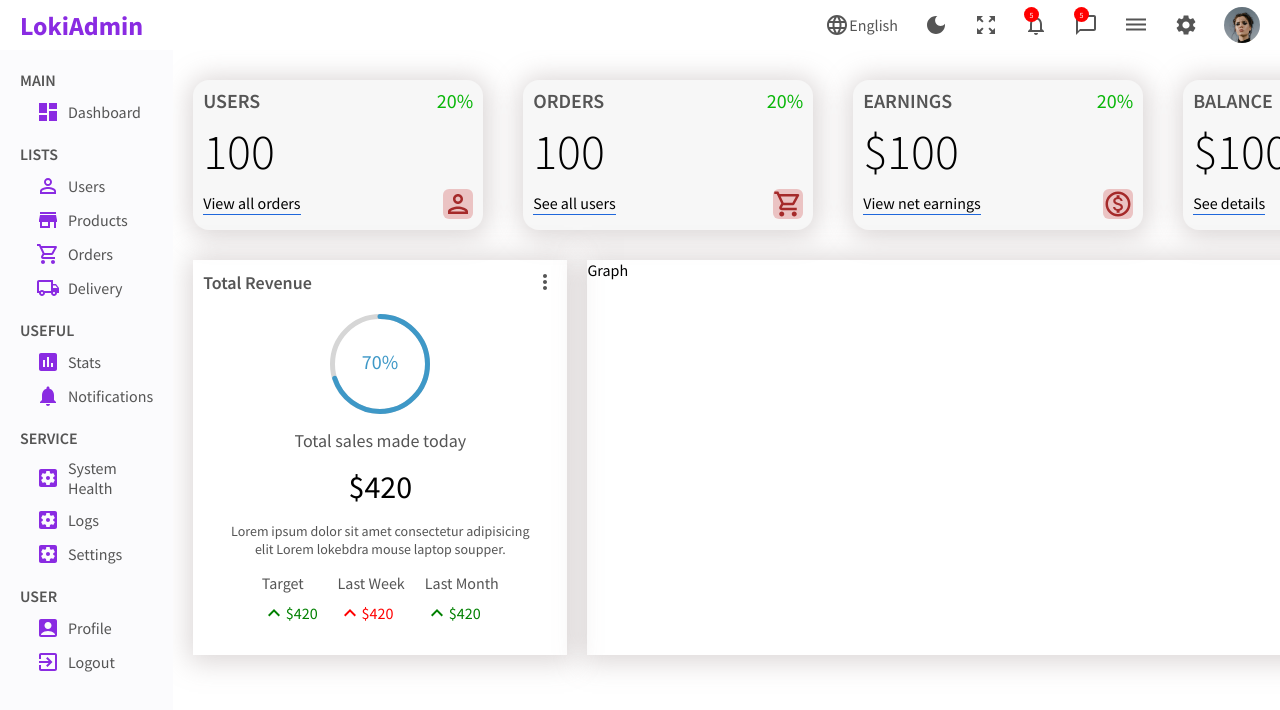
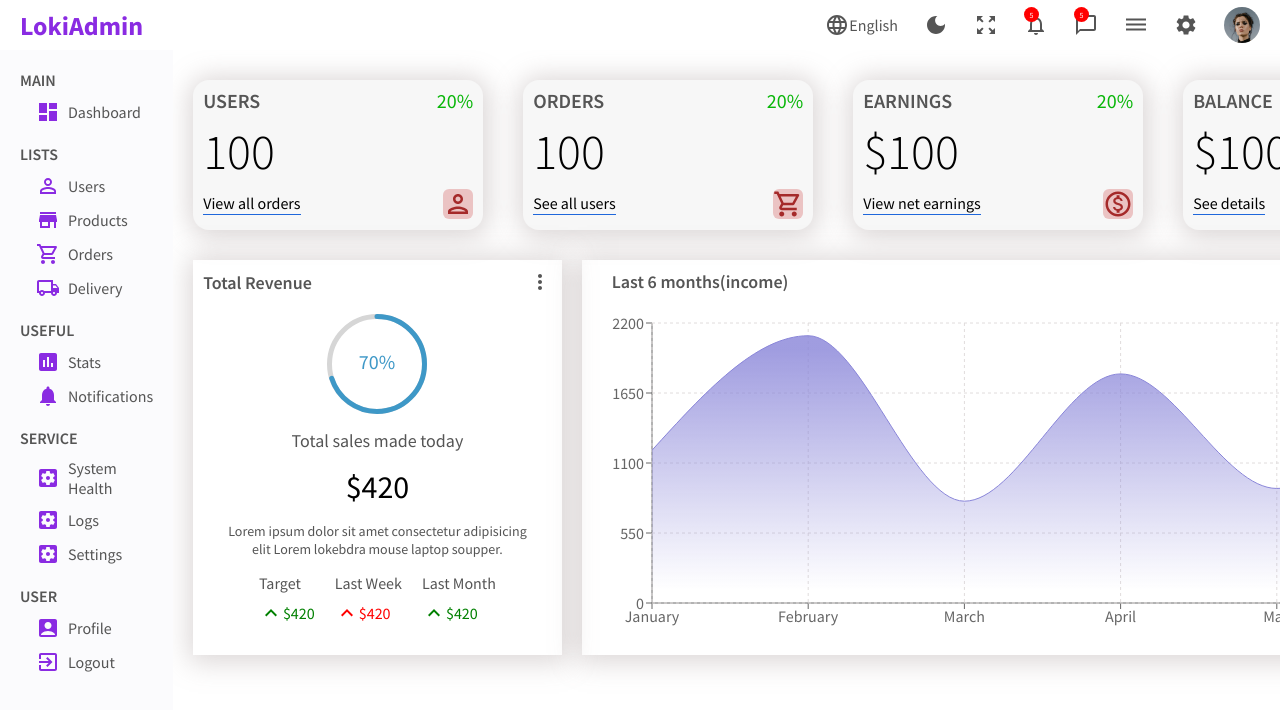
Before and after one commit to lokendra-loki/Admin-Panel, a React (Create React App) app: page / in a window 1280 px wide. Shown: the top 710 px of the page. Built offline with nearby package versions, Linux system fonts and the light colour scheme.

Commit message:
graph chart completed

```diff
--- a/src/components/graph/Graph.js
+++ b/src/components/graph/Graph.js
@@ -1,9 +1,49 @@
 import React from 'react'
 import "./graph.scss"
+import { AreaChart, Area, XAxis, YAxis, CartesianGrid, Tooltip, ResponsiveContainer } from 'recharts';
+
+
+
+const data = [
+  { name: "January", Total: 1200 },
+  { name: "February", Total: 2100 },
+  { name: "March", Total: 800 },
+  { name: "April", Total: 1800 },
+  { name: "May", Total: 900 },
+  { name: "June", Total: 1500 },
+
+];
+
+
+
 
 function Graph() {
   return (
-    <div className='graphCon'>Graph</div>
+    <div className='graphCon'>
+      <span className="chartTitle">Last 6 months(income)</span>
+      <ResponsiveContainer className="actualChart" width="100%" height={320}>
+        <AreaChart width={730} height={250} data={data}
+          margin={{ top: 10, right: 30, left: 0, bottom: 0 }}>
+          <defs>
+            <linearGradient id="total" x1="0" y1="0" x2="0" y2="1">
+              <stop offset="5%" stopColor="#8884d8" stopOpacity={0.8} />
+              <stop offset="95%" stopColor="#8884d8" stopOpacity={0} />
+            </linearGradient>
+
+          </defs>
+          <XAxis dataKey="name" />
+          <YAxis />
+          <CartesianGrid strokeDasharray="3 3" className='chartColor'  />
+          <Tooltip />
+          <Area type="monotone" dataKey="Total" stroke="#8884d8" fillOpacity={1} fill="url(#total)" />
+
+        </AreaChart>
+      </ResponsiveContainer>
+
+
+
+
+    </div>
   )
 }
 
--- a/src/components/graph/graph.scss
+++ b/src/components/graph/graph.scss
@@ -3,8 +3,24 @@
     margin-left: 20px;
     margin-right: 20px;
     margin-top: 30px;
+    padding: 10px;
 
     box-shadow: 1px 2px 26px 5px rgba(156, 142, 142, 0.36);
     -webkit-box-shadow: 1px 2px 26px 5px rgba(156, 142, 142, 0.36);
     -moz-box-shadow: 1px 2px 26px 5px rgba(156, 142, 142, 0.36);
+
+    .chartTitle {
+        color: #555;
+        font-weight: 600;
+        font-size: 18px;
+        margin-left: 20px;
+    }
+    .actualChart {
+        margin-top: 20px;
+    }
+    .chartColor{
+        stroke: rgb(224, 220, 220);
+
+     ;
+    }
 }
```
